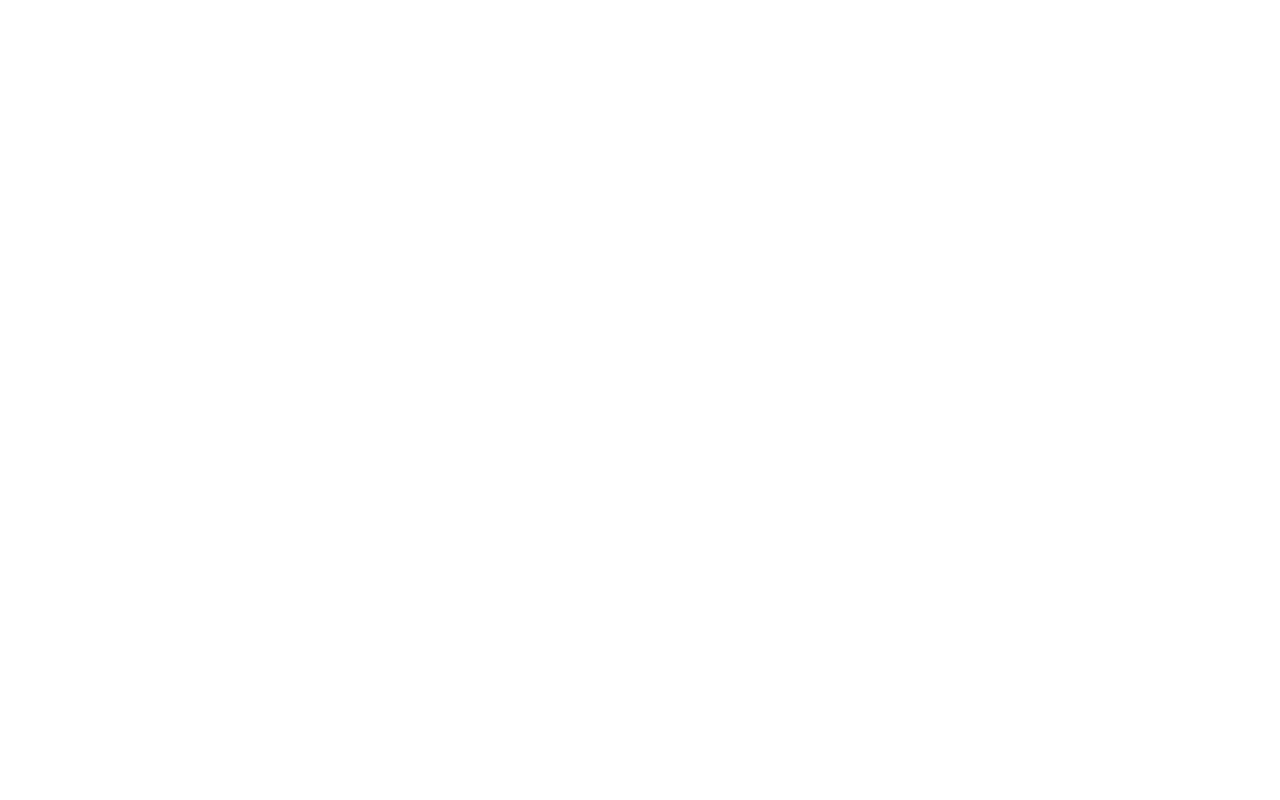
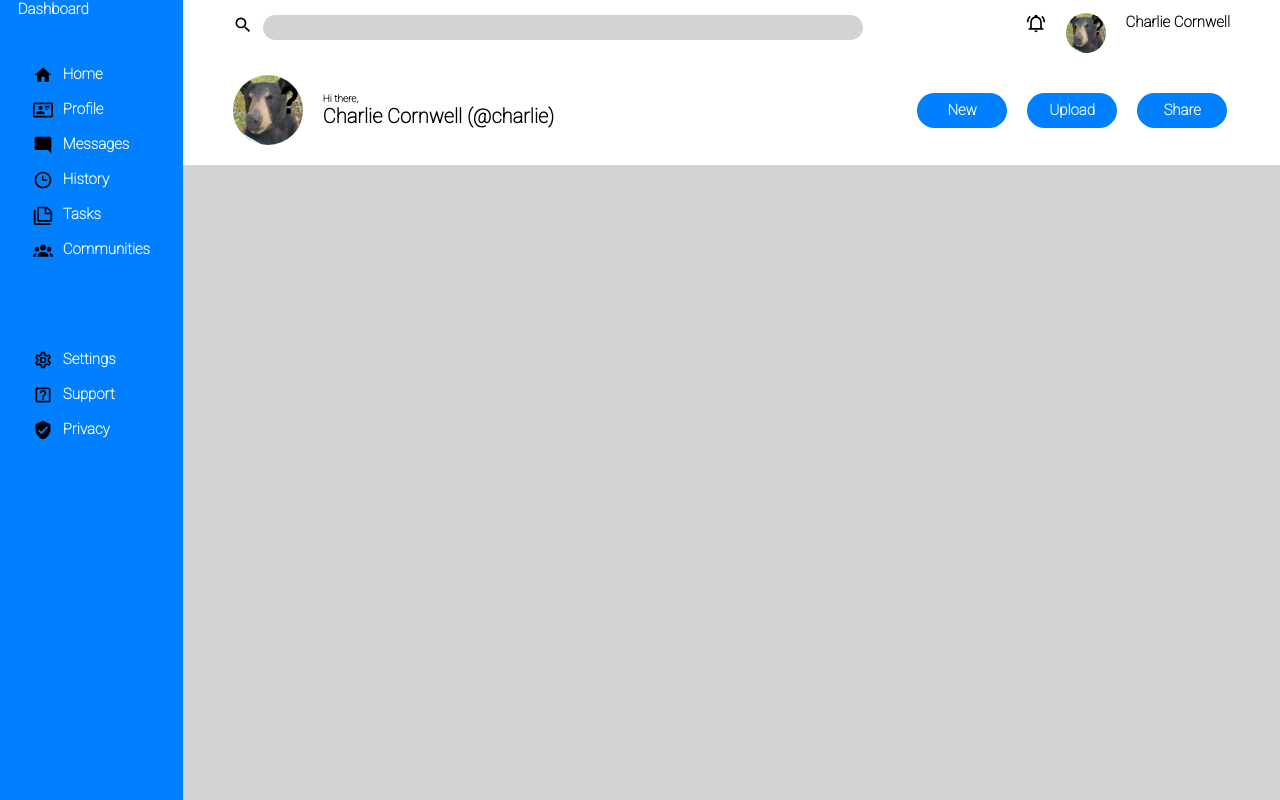
Before and after one commit to weeklyrambler/css-grid-project, a plain HTML site: page index.html in a window 1280 px wide. Drawn offline with Linux system fonts and the light colour scheme.

Commit message:
filled in sidebar and header sections and used mix of CSS Grid, Flexbox, and margin for placement

```diff
--- a/index.html
+++ b/index.html
@@ -12,11 +12,51 @@
     <div class="container">
 
         <div class="header">
-
+            <div class="search">
+            <img class="icon" src="icons/searchIcon.svg">
+            <input class="search-bar">
+            </div>
+            <div class="profile-upper">
+                <img class="icon" src="icons/bellIcon.svg">
+                <img class="profile-pic" src="icons/bearhuh.png">
+                <p class="username">Charlie Cornwell</p>
+            </div>
+            <div class="profile-lower">
+                <img class="profile-pic-main" src="icons/bearhuh.png">
+                <div class="welcome">
+                <p class="welcome-txt">Hi there,</p>
+                <p class="welcome-user">Charlie Cornwell (@charlie)</p>
+                </div>
+            </div>
+            <div class="header-btns">
+                <button class="header-btn">New</button>
+                <button class="header-btn">Upload</button>
+                <button class="header-btn">Share</button>
+            </div>
         </div>
 
         <div class="sidebar">
 
+            <div class="logo">Dashboard</div>
+
+            <div class="menu upper-menu">
+            <ul class="ul-upper">
+                <li><img class="icon" src="icons/home.svg">Home</li>
+                <li><img class="icon" src="icons/profileIcon.svg">Profile</li>
+                <li><img class="icon" src="icons/message.svg">Messages</li>
+                <li><img class="icon" src="icons/historyIcon .svg">History</li>
+                <li><img class="icon" src="icons/tasksIcon.svg">Tasks</li>
+                <li><img class="icon" src="icons/communitiesIcon.svg">Communities</li>
+            </ul>
+            </div>
+
+            <div class="menu lower-menu">
+                <ul class="ul-lower">
+                    <li><img class="icon" src="icons/settingsIcon.svg">Settings</li>
+                    <li><img class="icon" src="icons/supportIcon.svg">Support</li>
+                    <li><img class="icon" src="icons/privacyIcon.svg">Privacy</li>
+                </ul>
+            </div>
         </div>
 
         <div class="content-area">
--- a/style.css
+++ b/style.css
@@ -0,0 +1,158 @@
+@import url('https://fonts.googleapis.com/css2?family=Roboto:wght@100&display=swap');
+
+* {
+    margin: 0;
+    padding: 0;
+}
+
+li {
+    display: flex;
+    gap: 10px;
+    margin: 15px;
+}
+
+.container {
+    display: grid;
+    grid-template-columns: 1fr repeat(3, 2fr);
+    grid-template-rows: 1fr repeat(3, 2fr);
+    height: 100vh;
+    width: 100vw;
+}
+
+.header {
+    background-color: white;
+    display: grid;
+    grid-template-rows: 1fr 2fr;
+    grid-template-columns: 2fr 1fr;
+    grid-column: 2 / 5;
+}
+
+.search {
+    display: flex;
+    gap: 10px;
+    justify-self: start;
+    align-self: center;
+    margin-left: 50px;
+}
+
+.search-bar {
+    border-radius: 20px;
+    background-color: lightgray;
+    width: 600px;
+    height: 25px;
+    border: white;
+}
+
+.profile-upper {
+    display: flex;
+    justify-self: end;
+    align-self: center;
+    margin-right: 50px;
+    margin-top: 10px;
+    gap: 20px;
+}
+
+.profile-lower {
+    display: flex;
+    gap: 20px;
+    margin-left: 50px;
+}
+
+.welcome {
+    align-self: center;
+    justify-self: center;
+}
+
+.profile-pic {
+    border-radius: 500px;
+    height: 40px;
+    width: 40px;
+}
+
+.profile-pic-main {
+    border-radius: 500px;
+    margin-top: 20px;
+    margin-bottom: 20px;
+    height: 70px;
+    width: 70px;
+}
+
+.username {
+    font-family: "Roboto";
+    font-weight: 900;
+    font-size: 15px;
+}
+
+.welcome-txt {
+    font-family: "Roboto";
+    font-weight: 900;
+    font-size: 10px;
+}
+
+.welcome-user {
+    font-family: "Roboto";
+    font-weight: 900;
+    font-size: 20px;
+}
+
+.header-btns {
+    justify-self: center;
+    align-self: center;
+    margin-right: 50px;
+    display: grid;
+    grid-template-columns: 1fr 1fr 1fr;
+    gap: 20px;
+}
+
+.header-btn {
+    background-color: #007FFF;
+    font-family: "Roboto";
+    font-size: 15px;
+    font-weight: 900;
+    color: white;
+    border: none;
+    border-radius: 20px;
+    width: 90px;
+    height: 35px;
+}
+
+.sidebar {
+    background-color: #007FFF;
+    display: grid;
+    justify-content: center;
+    grid-template-rows: 50px 1fr 2fr;
+    grid-row: 1 / 5;
+    font-family: "Roboto";
+    font-weight: 900;
+    font-size: 15px;
+    color: white;
+}
+
+.menu ul, .menu li {
+    list-style-type: none;
+}
+
+.upper-menu {
+    grid-row: 2;
+
+}
+
+.lower-menu {
+    margin-top: 35px;
+}
+
+.logo {
+    height: 10px;
+    width: 12px;
+}
+
+.icon {
+    height: 20px;
+    width: 20px;
+}
+
+.content-area {
+    background-color: lightgray;
+    grid-column: 2 / 5;
+    grid-row: 2 / 5;
+}
```
Also changed, not shown: icons/bearhuh.png (added).
